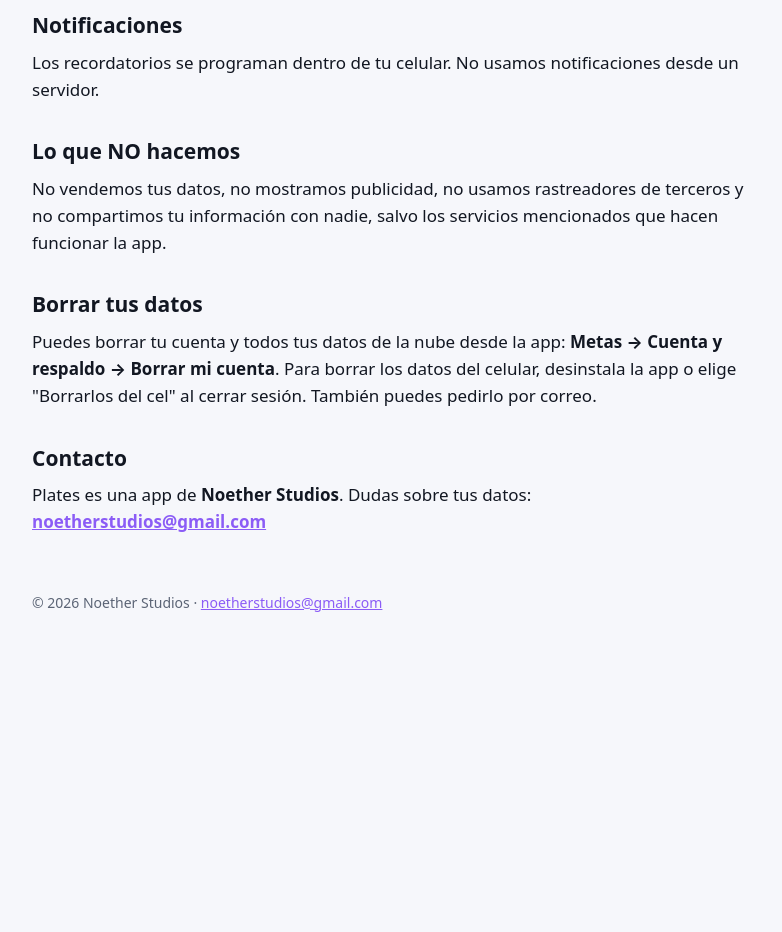
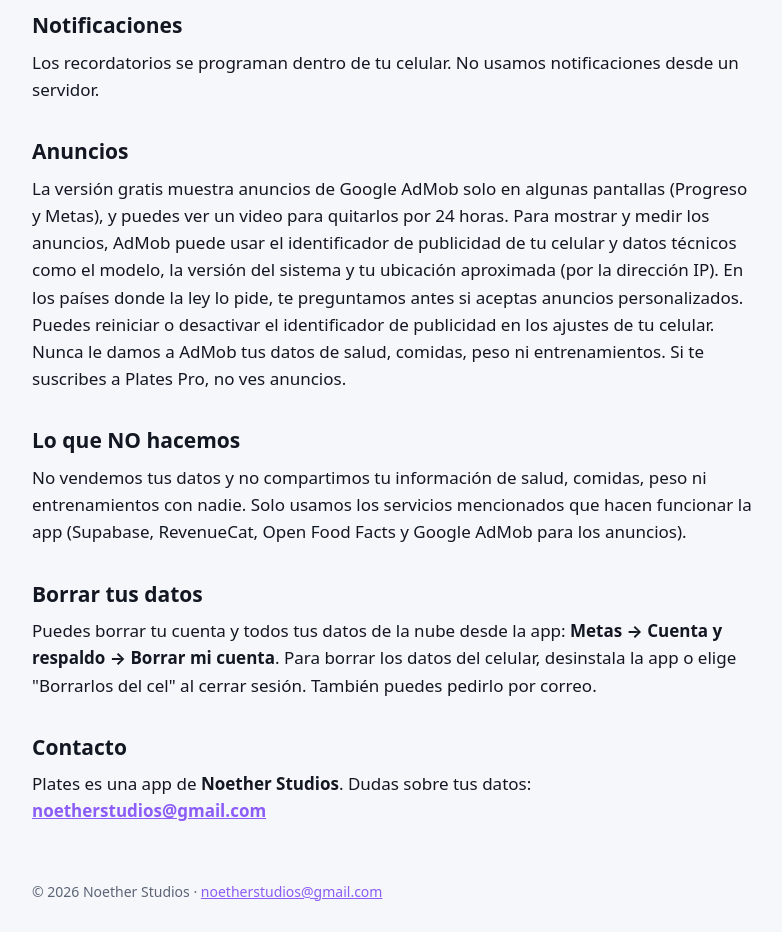
Before and after one commit to noetherstudios/noetherstudios.github.io, a plain HTML site: page plates/privacidad/index.html in a window 1280 px wide. Shown: the part 1200-2132 px from the top of the page, without its empty margins (248-1030 px from the left). Before the commit the page ends 1878 px from the top, so only its background shows below. Drawn offline with Linux system fonts and the light colour scheme.

Commit message:
Aviso de privacidad: sección de anuncios (AdMob)
Co-Authored-By: Claude Opus 5.5 <noreply@anthropic.com>

```diff
--- a/plates/privacidad/index.html
+++ b/plates/privacidad/index.html
@@ -67,8 +67,10 @@ footer { margin-top:56px; color:var(--suave); font-size:14px; }
 <p>Si te suscribes a Plates Pro, el cobro lo hace Google Play o la App Store; nosotros nunca vemos tu tarjeta. Usamos RevenueCat para saber si tu suscripción está activa; para eso recibe un identificador de tu cuenta y el historial de compras de la app, nada más.</p>
 <h2>Notificaciones</h2>
 <p>Los recordatorios se programan dentro de tu celular. No usamos notificaciones desde un servidor.</p>
+<h2>Anuncios</h2>
+<p>La versión gratis muestra anuncios de Google AdMob solo en algunas pantallas (Progreso y Metas), y puedes ver un video para quitarlos por 24 horas. Para mostrar y medir los anuncios, AdMob puede usar el identificador de publicidad de tu celular y datos técnicos como el modelo, la versión del sistema y tu ubicación aproximada (por la dirección IP). En los países donde la ley lo pide, te preguntamos antes si aceptas anuncios personalizados. Puedes reiniciar o desactivar el identificador de publicidad en los ajustes de tu celular. Nunca le damos a AdMob tus datos de salud, comidas, peso ni entrenamientos. Si te suscribes a Plates Pro, no ves anuncios.</p>
 <h2>Lo que NO hacemos</h2>
-<p>No vendemos tus datos, no mostramos publicidad, no usamos rastreadores de terceros y no compartimos tu información con nadie, salvo los servicios mencionados que hacen funcionar la app.</p>
+<p>No vendemos tus datos y no compartimos tu información de salud, comidas, peso ni entrenamientos con nadie. Solo usamos los servicios mencionados que hacen funcionar la app (Supabase, RevenueCat, Open Food Facts y Google AdMob para los anuncios).</p>
 <h2>Borrar tus datos</h2>
 <p>Puedes borrar tu cuenta y todos tus datos de la nube desde la app: <strong>Metas → Cuenta y respaldo → Borrar mi cuenta</strong>. Para borrar los datos del celular, desinstala la app o elige "Borrarlos del cel" al cerrar sesión. También puedes pedirlo por correo.</p>
 <h2>Contacto</h2>
```
Also changed, not shown: plates/privacy/index.html (+3 -1 lines).
